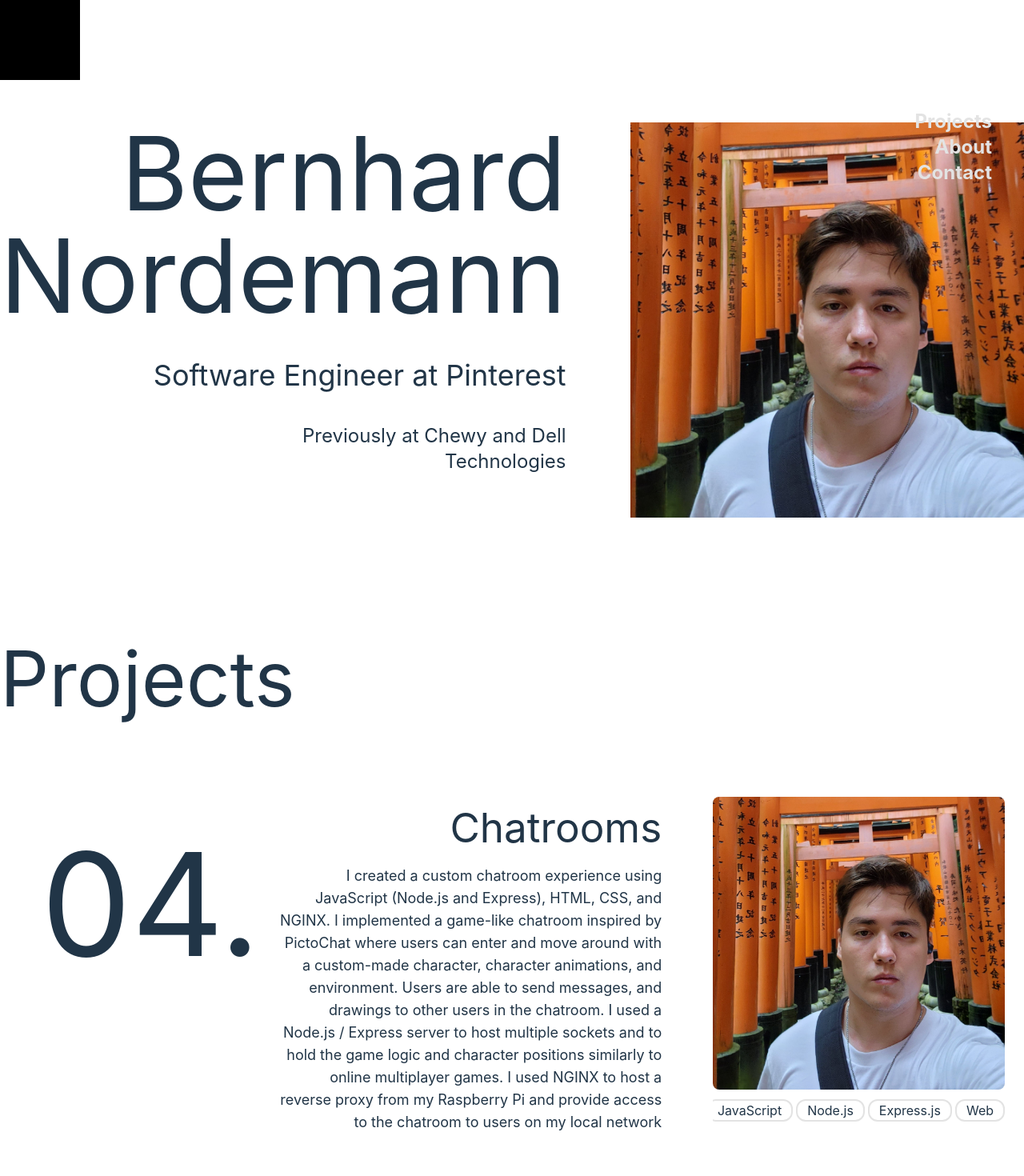
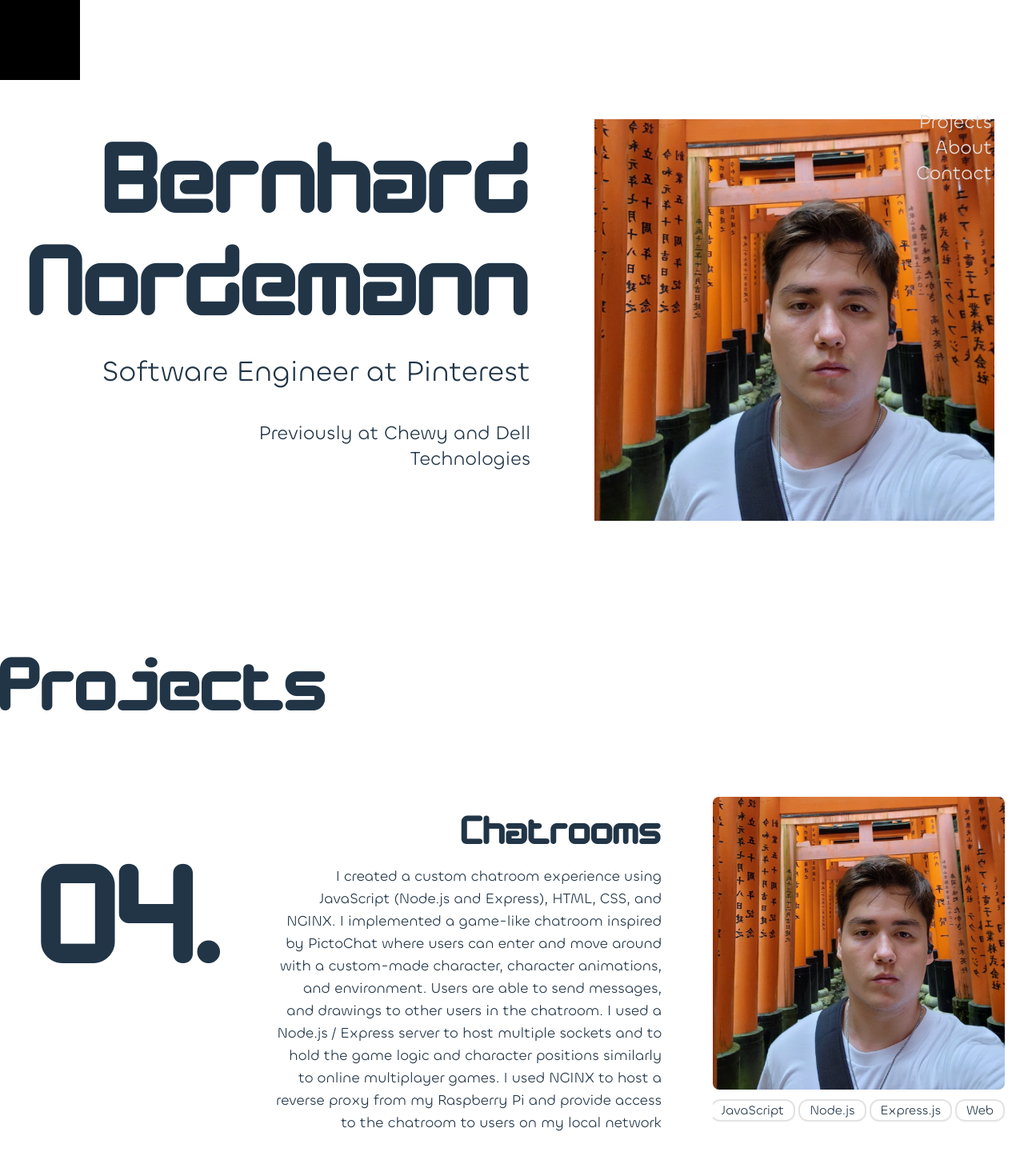
Before and after one commit to bhnord/portfolio_v2, a React (Vite) app: page / in a window 1280 px wide. Shown: the top 1470 px of the page at 80% size. Built offline with nearby package versions, Linux system fonts and the light colour scheme.

Commit message:
added chillax and block fonts

```diff
--- a/src/components/Navbar.tsx
+++ b/src/components/Navbar.tsx
@@ -5,7 +5,7 @@ export default function Navbar() {
   //TODO: add animation on hover
   return (
     <>
-      <div className="text-2xl font-bold text-secondary-color block sticky">
+      <div className="text-2xl text-secondary-color block sticky">
         <a href="/#Projects">Projects</a>
         <a href="/#About">About</a>
         <a href="/#Contact">Contact</a>
--- a/src/components/Projects.tsx
+++ b/src/components/Projects.tsx
@@ -126,7 +126,7 @@ export default function Projects() {
         Projects
       </h2>
       <div className="grid-gap grid grid-cols-12 items-start ">
-        <div className="flex sticky top-0 text-[14vw] col-span-3 ml-[4vw] overflow-hidden">
+        <div className="flex sticky top-0 text-[14vw] col-span-3 ml-[4vw] overflow-hidden font-block">
           <span className=" transition-all ease-in-out-cubic duration-1000">
             0
           </span>
--- a/src/index.css
+++ b/src/index.css
@@ -3,7 +3,7 @@
 @tailwind utilities;
 
 :root {
-  font-family: Inter, system-ui, Avenir, Helvetica, Arial, sans-serif;
+  font-family: chillax, Inter, system-ui, Avenir, Helvetica, Arial, sans-serif;
   line-height: 1.5;
   font-weight: 400;
 
@@ -18,6 +18,15 @@
 
   --primary-color: #242424;
   --secondary-color: #e3e3e3;
+}
+
+@font-face {
+  font-family: "block";
+  src: url(./assets/fonts/Block/designer-block.regular.ttf);
+}
+@font-face {
+  font-family: "chillax";
+  src: url(./assets/fonts/Chillax/Chillax-Variable.ttf);
 }
 
 a {
@@ -36,8 +45,15 @@ body {
 }
 
 h1 {
+  font-family: "block";
   font-size: 3.2em;
   line-height: 1.1;
+}
+h2 {
+  font-family: "block";
+}
+h3 {
+  font-family: "block";
 }
 
 button {
--- a/tailwind.config.js
+++ b/tailwind.config.js
@@ -3,6 +3,10 @@ export default {
   content: ["./index.html", "./src/**/*.{js,ts,jsx,tsx}"],
   theme: {
     extend: {
+      fontFamily: {
+        block: ["block"],
+        chillax: ["chillax"],
+      },
       colors: {
         "primary-color": "var(--primary-color)",
         "secondary-color": "var(--secondary-color)",
```
Also changed, not shown: src/assets/fonts/Block/designer-block.regular.ttf (added), src/assets/fonts/Chillax/Chillax-Variable.ttf (added).
